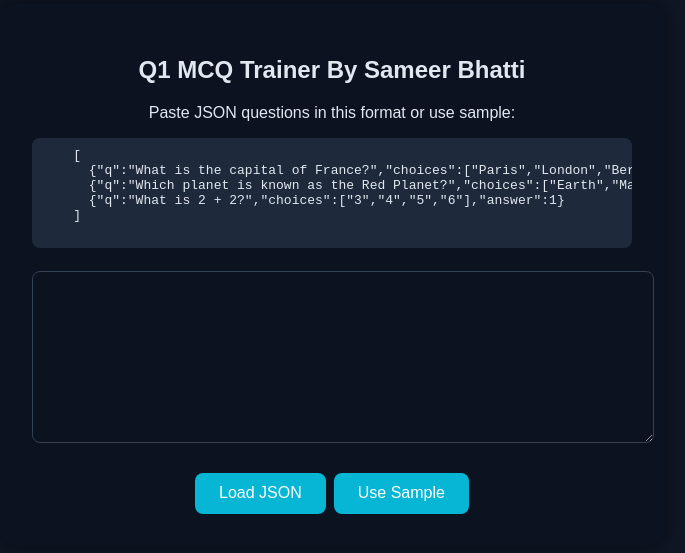
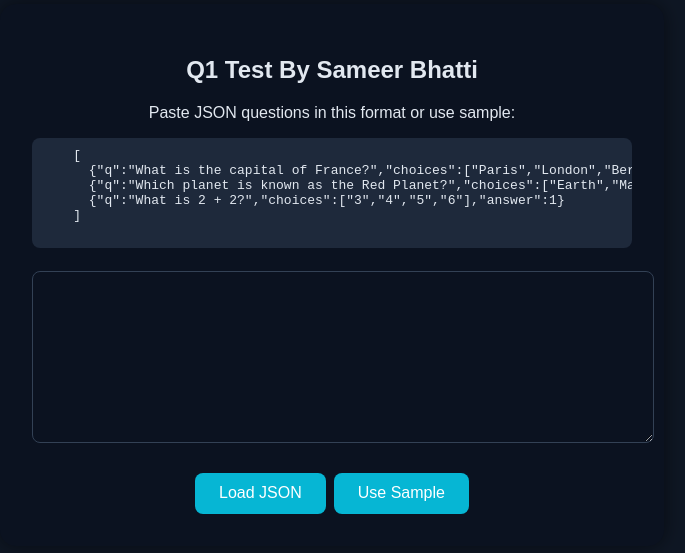
Before and after one commit to bhatti8162/Q1test, a plain HTML site: page index.html in a window 1280 px wide. Shown: the part 125-678 px from the top of the page, without its empty margins (308-993 px from the left). Drawn offline with Linux system fonts and the light colour scheme.

Commit message:
Q1 Test By Sameer Bhatti

```diff
--- a/index.html
+++ b/index.html
@@ -40,7 +40,7 @@
   <div class="card">
     <!-- Loader screen -->
     <div id="loader">
-      <h2>Q1 MCQ Trainer By Sameer Bhatti</h2>
+      <h2>Q1 Test By Sameer Bhatti</h2>
       <p class="muted">Paste JSON questions in this format or use sample:</p>
       <pre >
     [
```
